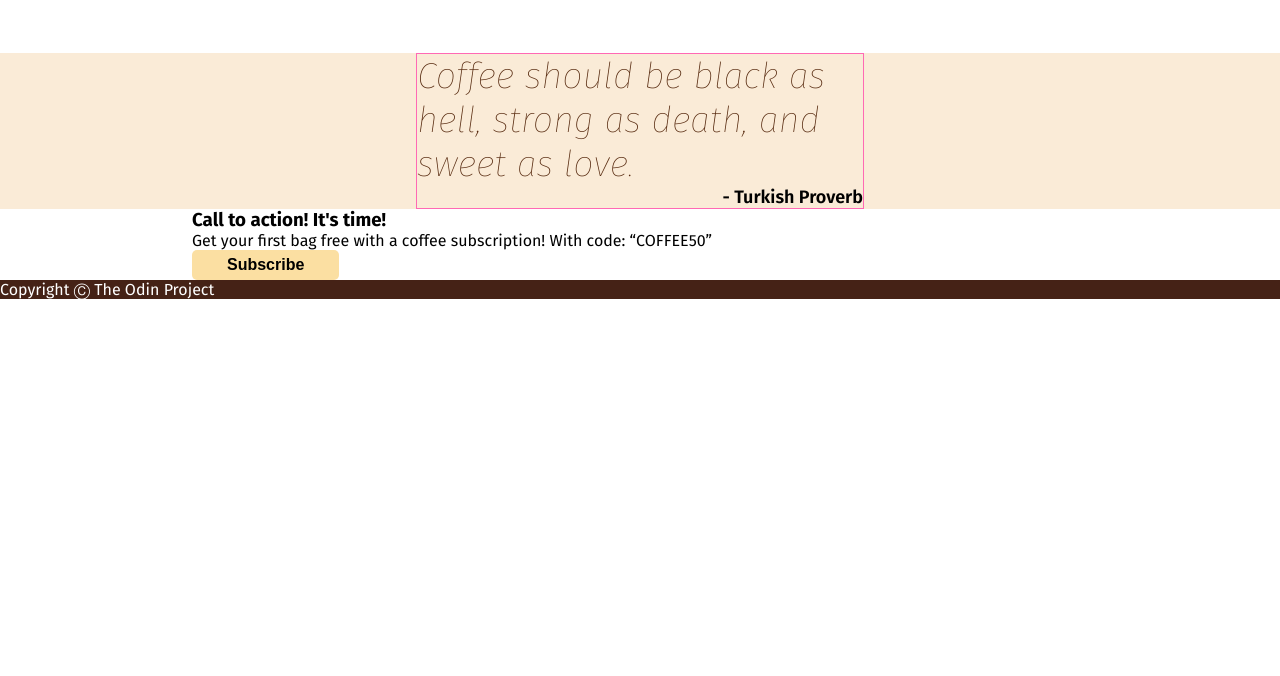
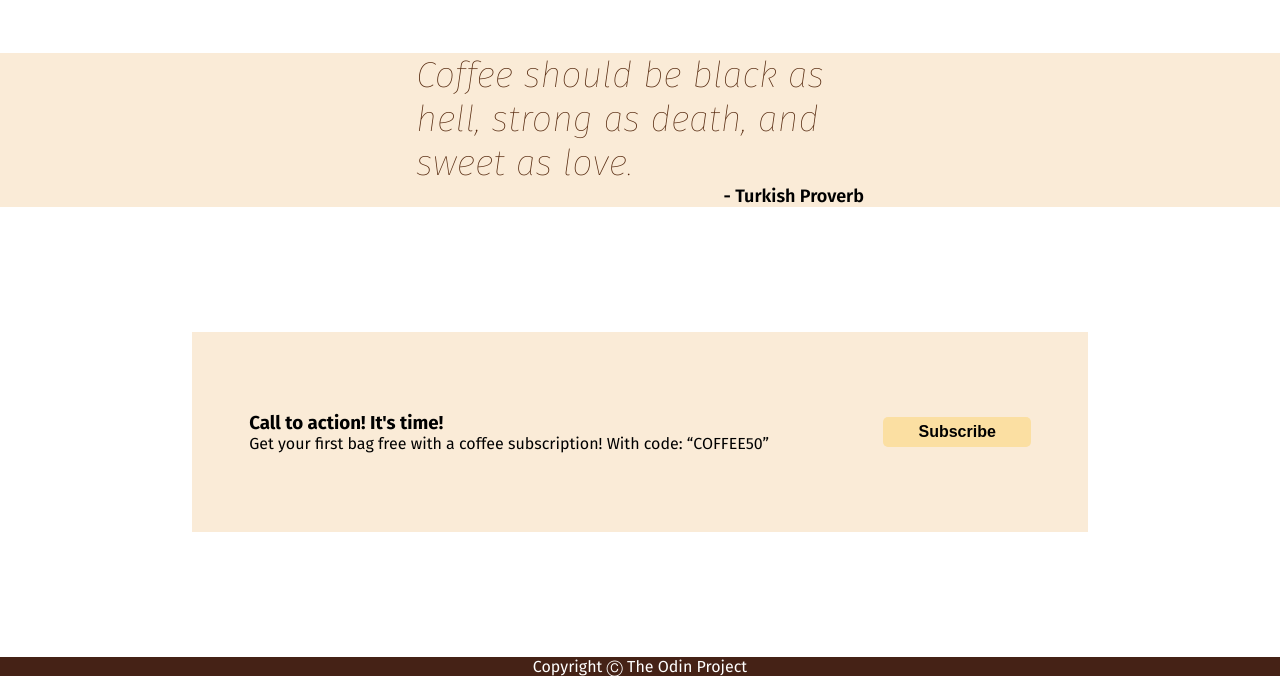
Before and after one commit to CarolineeTheCreativee/top-landing-page, a plain HTML site: page index.html in a window 1280 px wide. Shown: the part 897-1573 px from the top of the page. Before the commit the page ends 1196 px from the top, so only its background shows below. Drawn offline with Linux system fonts and the light colour scheme.

Commit message:
added styles for the subscribe and footer section

```diff
--- a/styles.css
+++ b/styles.css
@@ -152,7 +152,6 @@ h2 {
 }
 
 .quote {
-    border: 1px solid hotpink;
     width: 50%;
 }
 
@@ -167,3 +166,26 @@ figcaption {
     font-weight: 600;
     font-size: 18px;
 }
+
+/* CTA Section */
+
+.signup-section {
+    min-height: 450px;
+    align-items: center;
+}
+.signup-container {
+    background-color: #faebd7;
+    height: 200px;
+    display: flex;
+    align-items: center;
+    justify-content: space-around;
+}
+
+.signup-bttn {
+
+}
+
+.footer-text {
+    display: flex;
+    justify-content: center;
+}
```
